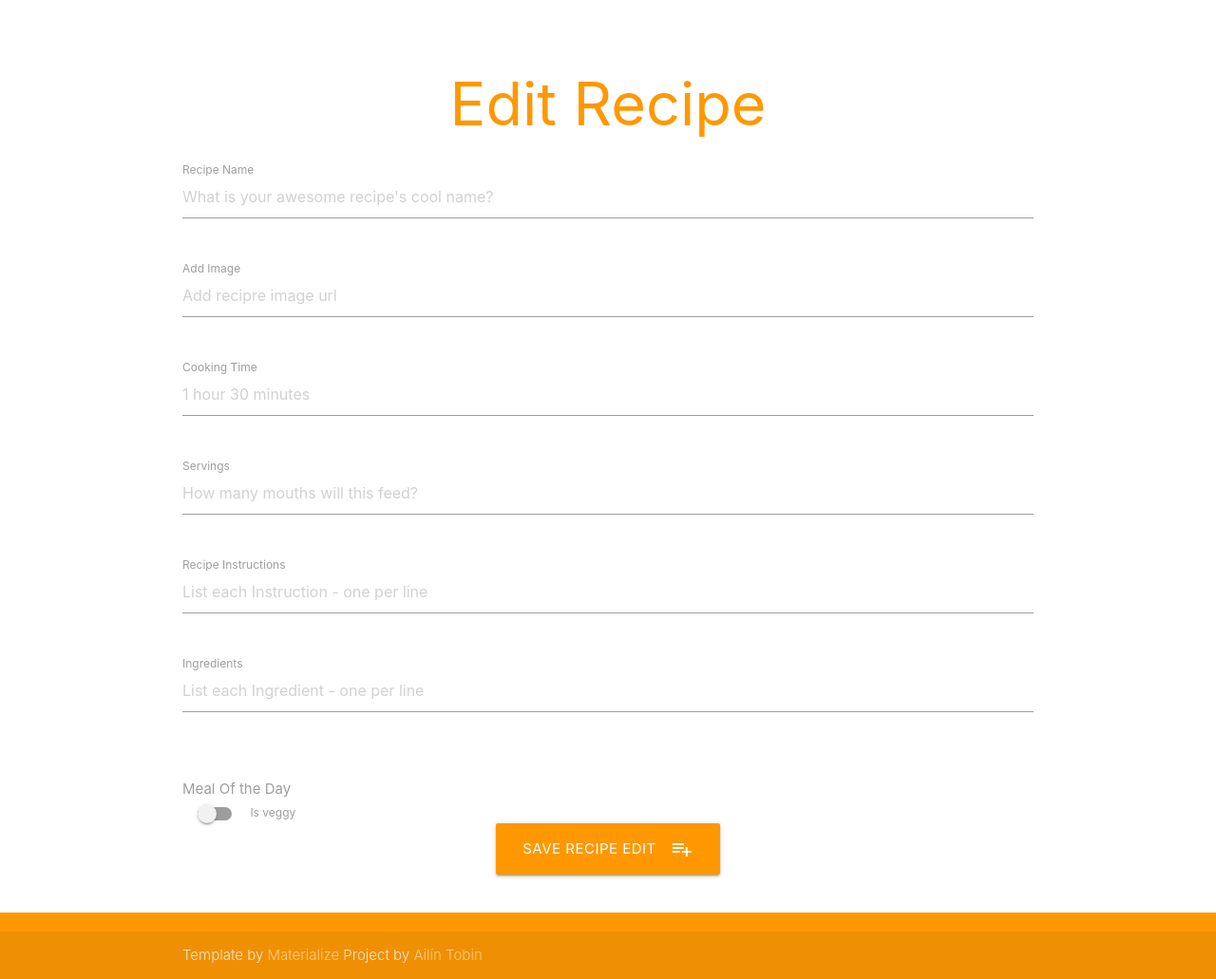
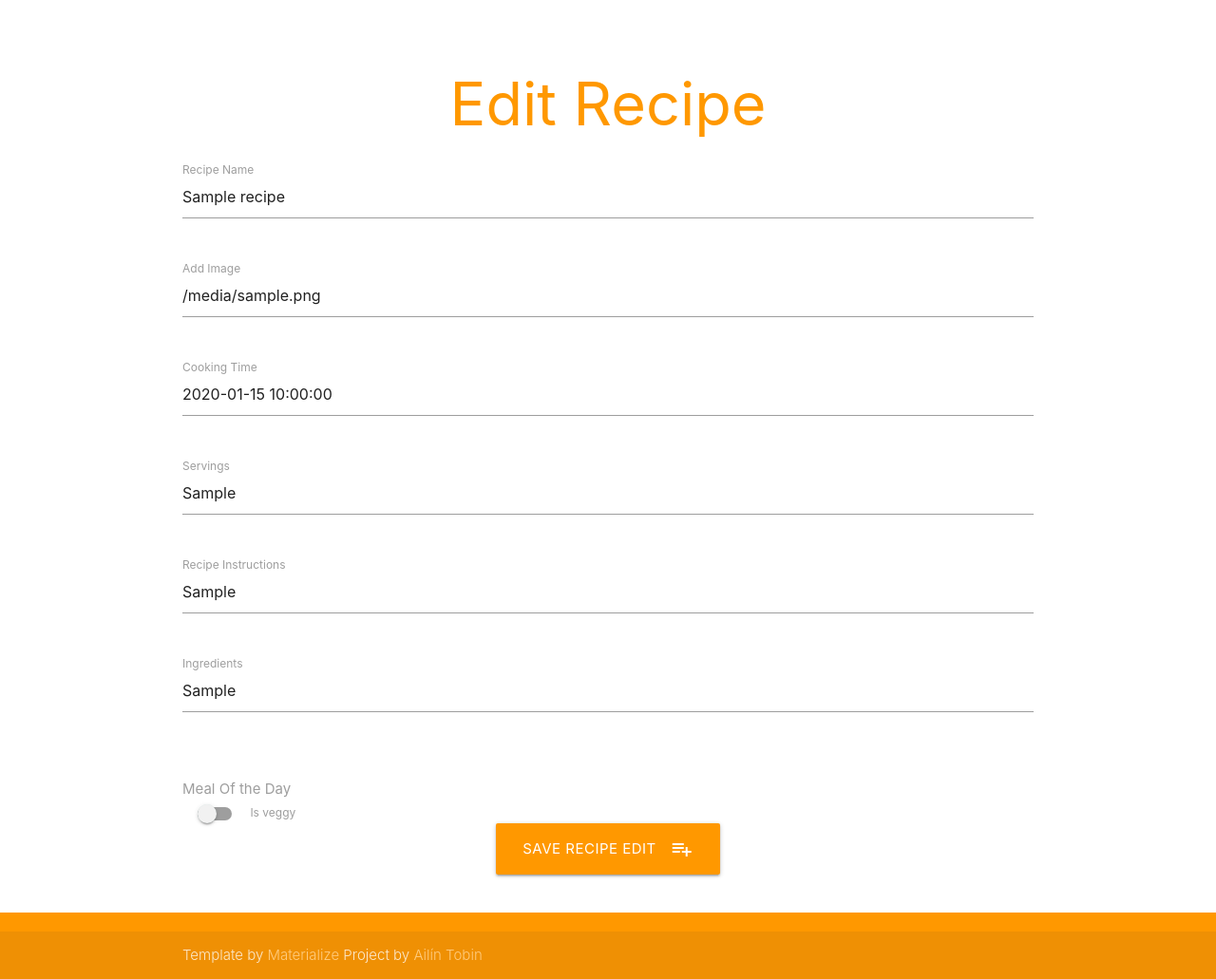
Before and after one commit to TobinWebDesign/Milestone-Project-Data-Centric-Development-Milestone-Project-, a Flask app: template templates/edit_recipe.html in a window 1280 px wide. Shown: the part 145-1176 px from the top of the page at 95% size. Run offline with Flask 2, Linux system fonts and the light colour scheme; the template is opened without the code that fills it: most values are stand-ins (such as "Sample title", 1, 10 or a date in 2020); some libraries are stand-ins or nearby versions.

Commit message:
remove __pycache__ and fixes to edit_recipe.html

```diff
--- a/app.py
+++ b/app.py
@@ -75,10 +75,10 @@ def recipe_display(recipe_id):
 
 @app.route('/edit_recipe/<recipe_id>')
 def edit_recipe(recipe_id):
-    edit_recipe = mongo.db.all_recipes.find_one({"_id": ObjectId(recipe_id)})
+    recipe = mongo.db.all_recipes.find_one({"_id": ObjectId(recipe_id)})
     meal_type = mongo.db.meal_type.find()
     categories = mongo.db.categories.find()
-    return render_template('edit_recipe.html', edit_recipe=edit_recipe,
+    return render_template('edit_recipe.html', recipe=recipe,
                            categories=categories,
                            meal_type=meal_type)
 
--- a/templates/edit_recipe.html
+++ b/templates/edit_recipe.html
@@ -6,28 +6,28 @@
             <h1 class="header center orange-text">Edit Recipe</h1>
 <!--Materialise form to imput recipes-->
             <div class="row">
-            <form action="{{ url_for('update_recipe', recipe_id=edit_recipe._id) }}" method="POST" class="col s12">
+            <form action="{{ url_for('update_recipe', recipe_id=recipe._id) }}" method="POST" class="col s12">
                 <div class="row">
                     <div class="input-field center col s12">
-                    <input placeholder="What is your awesome recipe's cool name?" name="recipe_name" id="recipe_name" type="text" class="validate">
+                    <input value="{{ recipe.recipe_name }}" placeholder="What is your awesome recipe's cool name?" name="recipe_name" id="recipe_name" type="text" class="validate">
                     <label for="recipe_name">Recipe Name</label>
                     </div>
                 </div>
                 <div class="row">
                     <div class="input-field center col s12">
-                    <input placeholder="Add recipre image url" id="recipe_image" name="recipe_image" type="text" class="validate">
+                    <input value="{{ recipe.recipe_image}}" placeholder="Add recipre image url" id="recipe_image" name="recipe_image" type="text" class="validate">
                     <label for="recipe_image">Add Image</label>
                     </div>
                 </div>
                 <div class="row">
                     <div class="input-field center col s12">
-                    <input placeholder="1 hour 30 minutes" id="recipe_cook_time" name="recipe_cook_time" type="text" class="validate">
+                    <input value="{{ recipe.recipe_cook_time}}" placeholder="1 hour 30 minutes" id="recipe_cook_time" name="recipe_cook_time" type="text" class="validate">
                     <label for="recipe_cook_time">Cooking Time</label>
                     </div>
                 </div>
                 <div class="row">
                     <div class="input-field center col s12">
-                    <input placeholder="How many mouths will this feed?" id="recipe_servings" name="recipe_servings" type="text" class="validate">
+                    <input value="{{ recipe.recipe_servings }}" placeholder="How many mouths will this feed?" id="recipe_servings" name="recipe_servings" type="text" class="validate">
                     <label for="recipe_servings">Servings</label>
                     </div>
                 </div>
@@ -47,20 +47,20 @@
                 </div> -->
                 <div class="row">
                     <div class="input-field col s12">
-                    <input placeholder="List each Instruction - one per line" id="recipe_instructions" name="recipe_instructions" type="text" class="validate">
+                    <input value="{{ recipe.recipe_instructions }}" placeholder="List each Instruction - one per line" id="recipe_instructions" name="recipe_instructions" type="text" class="validate">
                     <label for="recipe_instructions">Recipe Instructions</label>
                     </div>
                 </div>
                 <div class="row">
                     <div class="input-field col s12">
-                    <input placeholder="List each Ingredient - one per line" id="recipe_ingredients" name="recipe_ingredients" type="text" class="validate">
+                    <input value="{{ recipe.recipe_ingredients }}" placeholder="List each Ingredient - one per line" id="recipe_ingredients" name="recipe_ingredients" type="text" class="validate">
                     <label for="recipe_ingredients">Ingredients</label>
                     </div>
                 </div>
                 <div class="row">
                     <div class="input-field col s12">
                         <select id="meal_type" name="meal_type_name">
-                        <option value="" disabled selected>Which Meal Of the Day</option>
+                        <option value="meal_type_name" disabled selected>Which Meal Of the Day</option>
                     {% for meal in meal_type %}
                         <option value="{{meal.meal_type_name}}">{{meal.meal_type_name}}</option>
                     {% endfor %}
```
Also changed, not shown: 1 other file.
